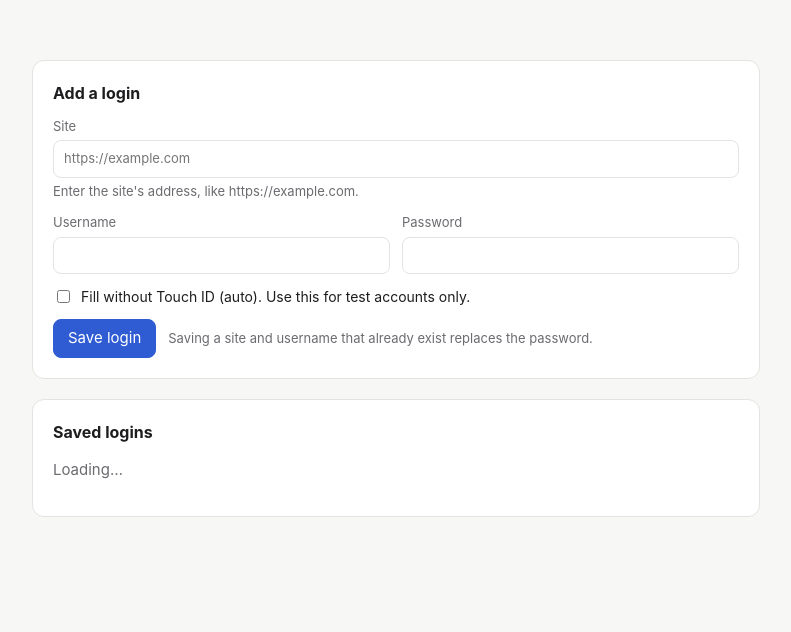
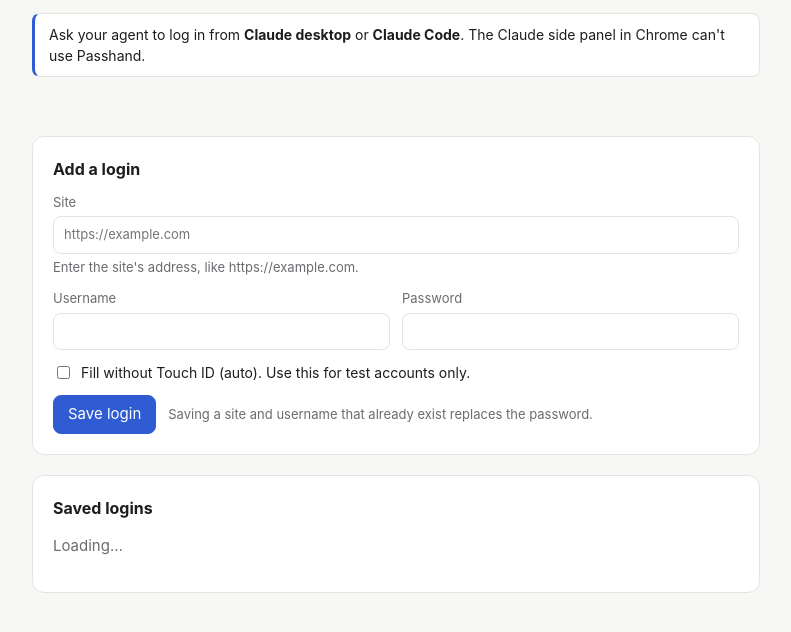
Before and after one commit to shahrestani-me/passhand, a browser extension: page extension/options.html in a window 1280 px wide. Shown: the part 120-752 px from the top of the page, without its empty margins (244-1035 px from the left). Drawn offline with Linux system fonts and the light colour scheme.

Commit message:
Docs: say where Passhand works (not the Claude side panel in Chrome) (#2)

```diff
--- a/extension/options.html
+++ b/extension/options.html
@@ -22,7 +22,9 @@
     main { max-width: 760px; margin: 0 auto; padding: 32px 16px 64px; }
     h1 { font-size: 24px; margin: 0 0 4px; }
     h2 { font-size: 16px; margin: 0 0 12px; }
-    .lead { color: var(--muted); margin: 0 0 24px; }
+    .lead { color: var(--muted); margin: 0 0 16px; }
+    .note { background: var(--card); border: 1px solid var(--line); border-left: 3px solid var(--accent);
+      border-radius: 8px; padding: 10px 14px; margin: 0 0 20px; font-size: 14px; }
     .card { background: var(--card); border: 1px solid var(--line); border-radius: 12px; padding: 20px; margin-bottom: 20px; }
     form { display: grid; grid-template-columns: 1fr 1fr; gap: 12px; }
     label { display: grid; gap: 4px; font-size: 13px; color: var(--muted); }
@@ -58,6 +60,9 @@
     <p class="lead">AI agents can only sign in to the sites and accounts listed here. Every change asks for
       Touch ID on your Mac, and saved passwords are never shown again.</p>
 
+    <p class="note">Ask your agent to log in from <b>Claude desktop</b> or <b>Claude Code</b>. The Claude side
+      panel in Chrome can't use Passhand.</p>
+
     <p id="status" role="status" aria-live="polite"></p>
 
     <section class="card">
```
Also changed, not shown: README.md, extension/manifest.json.
